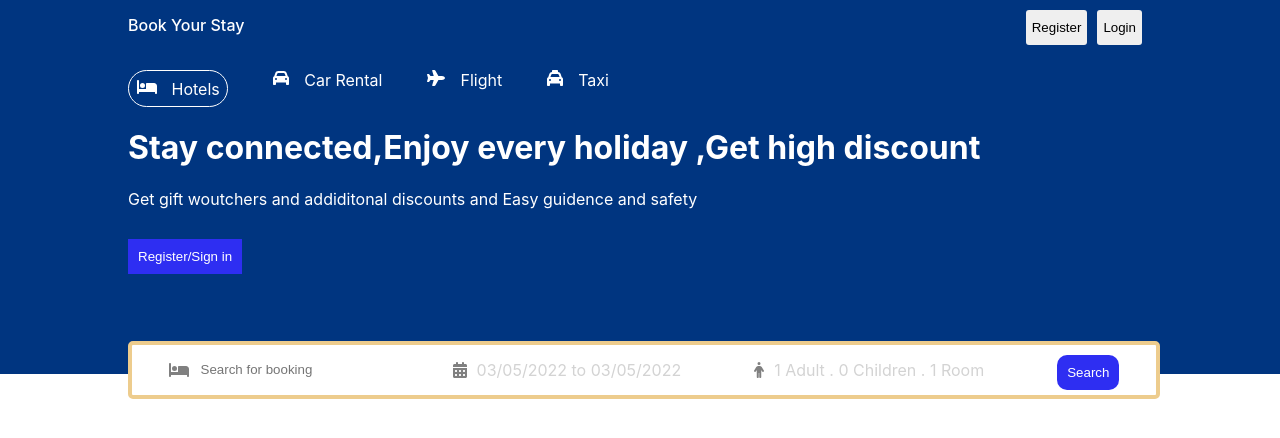
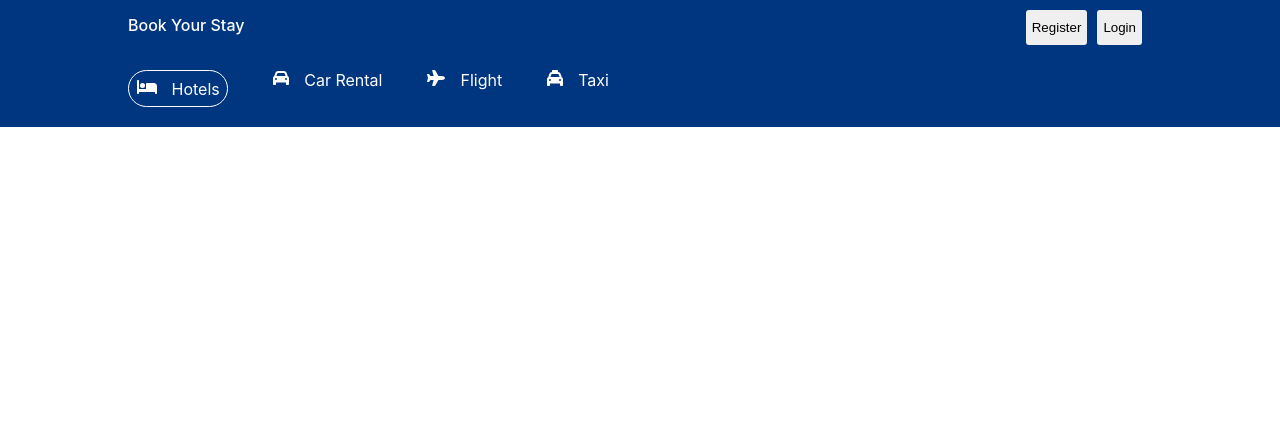
Before and after one commit to GauravSehrawat1711/booking, a React (Create React App) app: page /list in a window 1280 px wide. Shown: the top 438 px of the page. Built offline with nearby package versions, Linux system fonts and the light colour scheme.

Commit message:
BroserRouter changes

```diff
--- a/src/App.js
+++ b/src/App.js
@@ -2,12 +2,24 @@
 import './App.css';
 
 import { Home } from './Home/Home';
+import {List}  from './Hotels/List';
+import { BrowserRouter as Router, Route, Switch } from 'react-router-dom'
 
 
 
 function App() {
   return (
- <Home/>
+    <Router>
+
+      <Switch>
+        <Route exact path="/" component={Home}/>
+        <Route exact path="/list" component={List}/>
+
+      </Switch>
+
+  </Router>
+
+
   );
 }
 
--- a/src/Components/Header.css
+++ b/src/Components/Header.css
@@ -9,6 +9,11 @@
     width: 100%;
     max-width: 1024px;
    margin: 20px 0px 100px 0px;
+}
+.headerContainer.list{
+    width: 100%;
+    max-width: 1024px;
+   margin: 20px 0px 0px 0px;
 }
 .headerList{
     display: flex;
--- a/src/Components/Header.js
+++ b/src/Components/Header.js
@@ -14,7 +14,7 @@ import {
 } from "@fortawesome/free-solid-svg-icons";
 import { useState } from "react";
 import { format } from "date-fns";
-export const Header = () => {
+export const Header = ({type}) => {
   const [date, setDate] = useState([
     {
       startDate: new Date(),
@@ -43,7 +43,7 @@ export const Header = () => {
 
   return (
     <div className="header">
-      <div className="headerContainer">
+      <div className={type==="list"?"headerContainer list":"headerContainer"}>
         <div className="headerList">
           <div className="headerListItem active">
             <FontAwesomeIcon icon={faBed} />
@@ -63,6 +63,8 @@ export const Header = () => {
             <span>Taxi</span>
           </div>
         </div>
+        { type!=="list" &&
+        <>
         <h1 className="headerDis">
           Stay connected,Enjoy every holiday ,Get high discount
         </h1>
@@ -126,6 +128,7 @@ export const Header = () => {
           </div>
           <button className="headerbtn">Search</button>
         </div>
+        </>}
       </div>
     </div>
   );
--- a/src/Hotels/List.js
+++ b/src/Hotels/List.js
@@ -1,7 +1,12 @@
 import React from 'react'
+import { Header } from '../Components/Header'
+import { NavBarHome } from '../Components/NavBarHome'
 
-export const List = () => {
+export  const List = () => {
   return (
-    <div>List</div>
+    <div>
+      <NavBarHome/>
+      <Header type="list"/>
+    </div>
   )
 }
--- a/src/index.js
+++ b/src/index.js
@@ -3,9 +3,13 @@ import ReactDOM from 'react-dom/client';
 import './index.css';
 import App from './App';
 
+
 const root = ReactDOM.createRoot(document.getElementById('root'));
 root.render(
   <React.StrictMode>
+
+
     <App />
+
   </React.StrictMode>
 );
```
